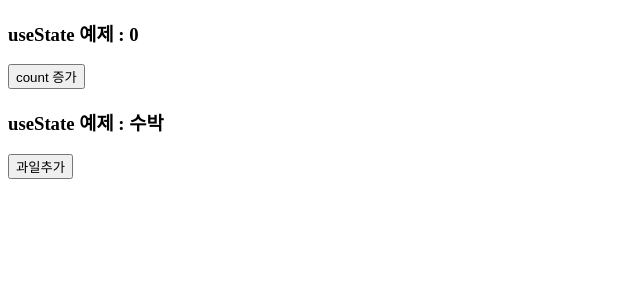
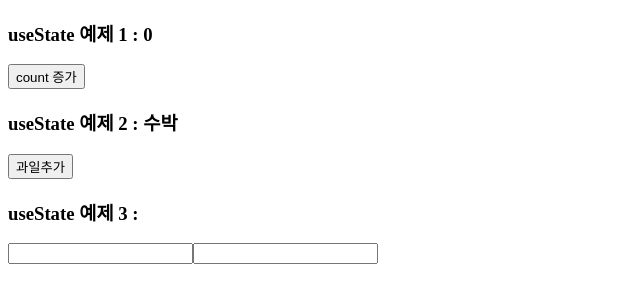
Before and after one commit to OngTK/Fullstack_Spring2, a React (Vite) app in the folder src/main/reactapp/: page / in a window 1280 px wide. Shown: the top 302 px of the page, without its empty margins (0-640 px from the left). Built offline with nearby package versions, Linux system fonts and the light colour scheme.

Commit message:
250917_1303 react_useState

```diff
--- a/src/main/reactapp/src/example/day02_250917/Component7.jsx
+++ b/src/main/reactapp/src/example/day02_250917/Component7.jsx
@@ -38,11 +38,30 @@ export default function Component7 (props) {
         // setArray()   : 새로운 배열로 useState를 변경한다.
     }
 
+    // [3] input 처리 방법
+    const [data, setData] = useState('');
+    const dataAdd = ( event ) => {
+        // onChage 발생 시, event 결과·정보가 매개변수로 인입됨
+        console.log(event)
+        console.log(event.target)           // event.target : onChange가 발동한 마크업 정보
+        console.log(event.target.value)     // event.target.value : onChange가 발동한 마크업의
+
+        setData(event.target.value);        // setData로 재랜더링
+        console.log(data)
+    }
+
     return(<>
-        <h3>useState 예제 : {count}</h3>
+        <h3>useState 예제 1 : {count}</h3>
         <button onClick={countAdd}> count 증가 </button>
-        <h3>useState 예제 : {array}</h3>
+
+        <h3>useState 예제 2 : {array}</h3>
         <button onClick={arrayAdd}>과일추가</button>
+
+        <h3>useState 예제 3 : {data} </h3>
+        {/* react는 input에 초기값을 value로 넣어놓으면 수정이 불가 */}
+        {/* <input value={"배두훈"} /> */}
+        <input value={data} onChange={ dataAdd }/>
+        <input value={data} onChange={ (e)=>{ setData(e.target.value)}}/>
     </>)
 }
 
@@ -65,7 +84,7 @@ export default function Component7 (props) {
  * 새로운 객체를 선언할 것이면
  * let c = new String("text") : 새로운 객체를 선언하였으므로, 새로운 주소값이 생성
  * when? 리터럴 일 때!!
- * 리터럴이 {} [] 등에 포함되어 있다면, 이는 리터럴에 상관없이 가장 밖의 {} []이 새로운 것이기에
+ * 리터럴이 {}객체 []배열 등에 포함되어 있다면, 이는 리터럴에 상관없이 가장 밖의 {} []이 새로운 것이기에
  * 매번 새로운 주소값이 발급
  *
  */
```
Also changed, not shown: 1 other file (tests, documents, lock files or other folders).
